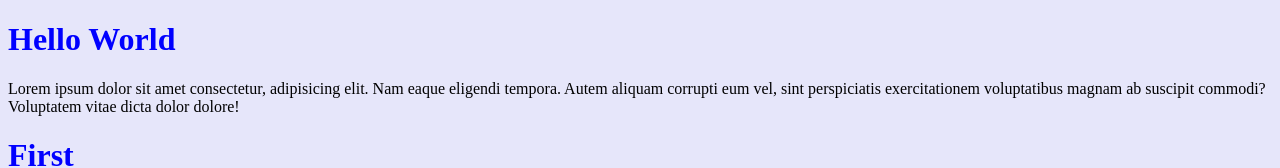
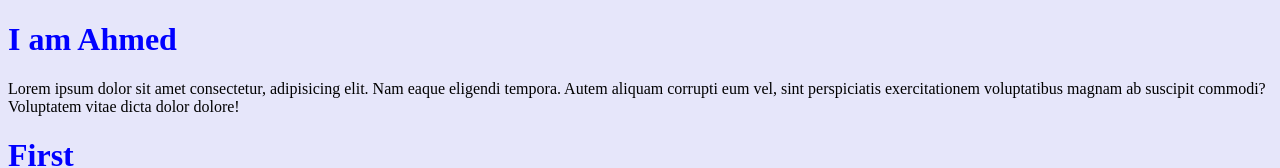
Before and after one commit to ahmed-Alsonaffi/repo2, a plain HTML site: page index.html in a window 1280 px wide. Shown: the top 168 px of the page. Drawn offline with Linux system fonts and the light colour scheme.

Commit message:
Update index.html to ahmed

```diff
--- a/index.html
+++ b/index.html
@@ -7,7 +7,7 @@
     <link rel="stylesheet" href="style.css">
 </head>
 <body>
-    <h1>Hello World</h1>
+    <h1>I am Ahmed</h1>
     <p>Lorem ipsum dolor sit amet consectetur, adipisicing elit. Nam eaque eligendi tempora. Autem aliquam corrupti eum vel, sint perspiciatis exercitationem voluptatibus magnam ab suscipit commodi? Voluptatem vitae dicta dolor dolore!</p>
     <h1>First</h1>
     <h1>Second</h1>
```
